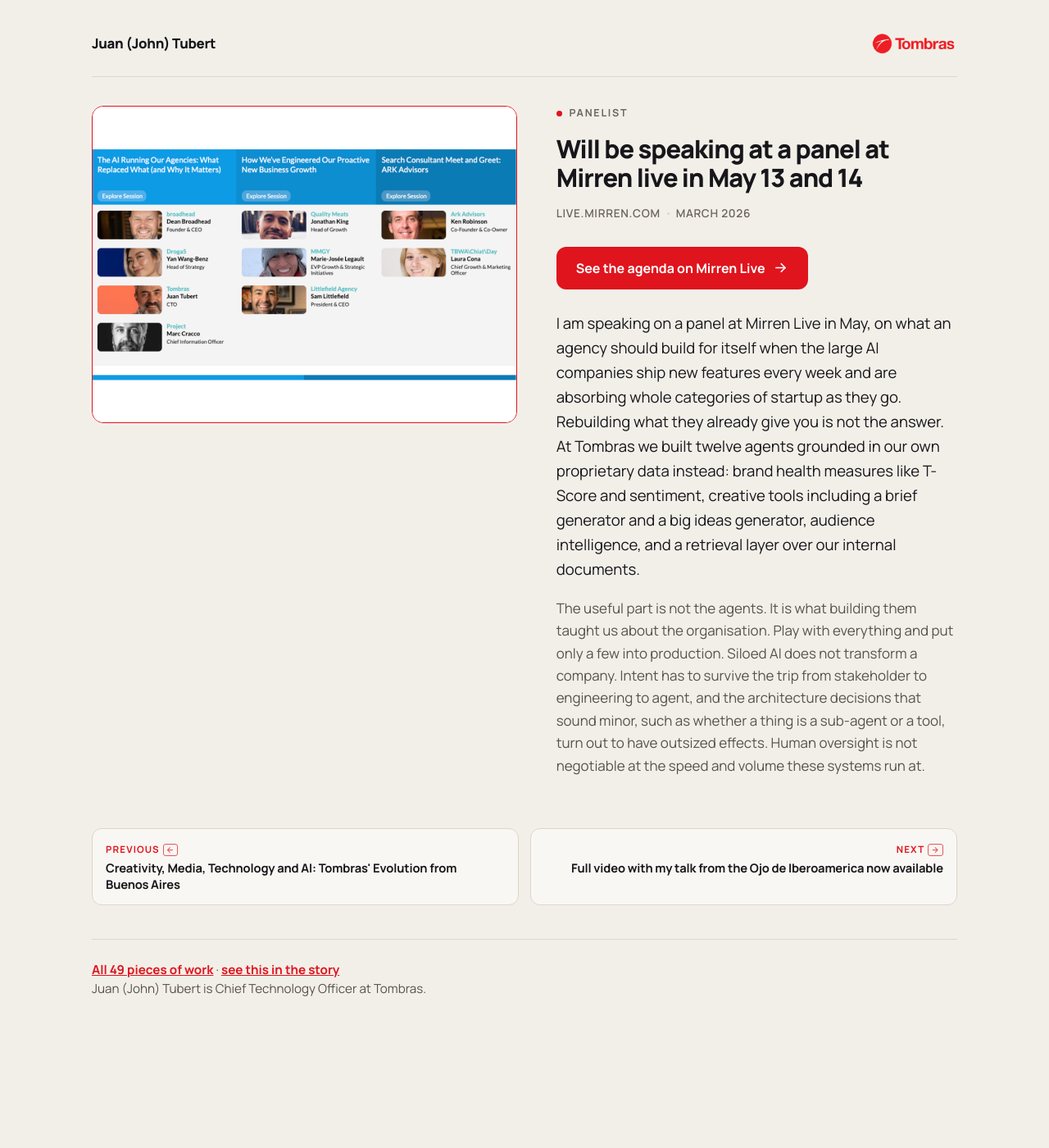
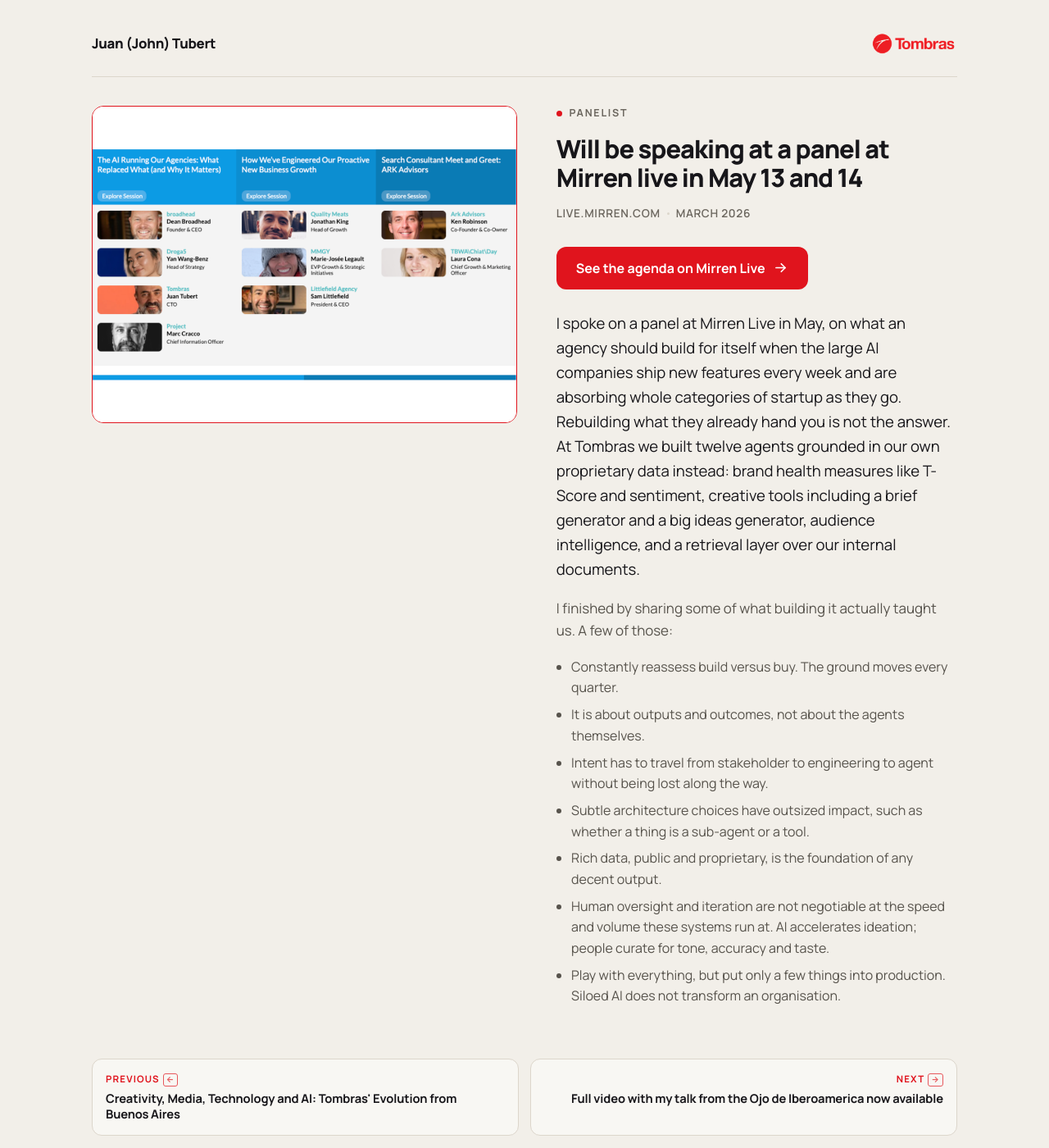
Before and after one commit to jtubert/jtubert.github.io, a Jekyll site: the page built from work/mirren.md, in a window 1280 px wide and 1400 px high. Shown: the whole window at 82% size. Built offline with Jekyll 4.4.1, drawn with Linux system fonts in a browser that asks for light colours.

Commit message:
Mirren: close with the learnings from the deck
Adds the takeaways slide as an explicit list: build versus buy, outputs
over agents, intent flowing stakeholder to engineering to agent,
sub-agent versus agent-as-tool, rich data as the foundation, human
oversight at speed, and playing with everything while productionising
little.

Also switches the body to past tense. Mirren Live was 13 and 14 May and
it is now August, so the future tense no longer held.

```diff
--- a/work/mirren.md
+++ b/work/mirren.md
@@ -24,20 +24,29 @@
 position: "2"
 total: "49"
 has_body: "yes"
-word_count: "174"
+word_count: "222"
 ---
 
-I am speaking on a panel at Mirren Live in May, on what an agency should build
-for itself when the large AI companies ship new features every week and are
+I spoke on a panel at Mirren Live in May, on what an agency should build for
+itself when the large AI companies ship new features every week and are
 absorbing whole categories of startup as they go. Rebuilding what they already
-give you is not the answer. At Tombras we built twelve agents grounded in our
-own proprietary data instead: brand health measures like T-Score and sentiment,
+hand you is not the answer. At Tombras we built twelve agents grounded in our own
+proprietary data instead: brand health measures like T-Score and sentiment,
 creative tools including a brief generator and a big ideas generator, audience
 intelligence, and a retrieval layer over our internal documents.
 
-The useful part is not the agents. It is what building them taught us about the
-organisation. Play with everything and put only a few into production. Siloed AI
-does not transform a company. Intent has to survive the trip from stakeholder to
-engineering to agent, and the architecture decisions that sound minor, such as
-whether a thing is a sub-agent or a tool, turn out to have outsized effects.
-Human oversight is not negotiable at the speed and volume these systems run at.
+I finished by sharing some of what building it actually taught us. A few of
+those:
+
+- Constantly reassess build versus buy. The ground moves every quarter.
+- It is about outputs and outcomes, not about the agents themselves.
+- Intent has to travel from stakeholder to engineering to agent without being
+  lost along the way.
+- Subtle architecture choices have outsized impact, such as whether a thing is a
+  sub-agent or a tool.
+- Rich data, public and proprietary, is the foundation of any decent output.
+- Human oversight and iteration are not negotiable at the speed and volume these
+  systems run at. AI accelerates ideation; people curate for tone, accuracy and
+  taste.
+- Play with everything, but put only a few things into production. Siloed AI does
+  not transform an organisation.
```
Also changed, not shown: _data/stories.csv (+6 -6 lines), _work_bodies/mirren.md (+19 -10 lines).
